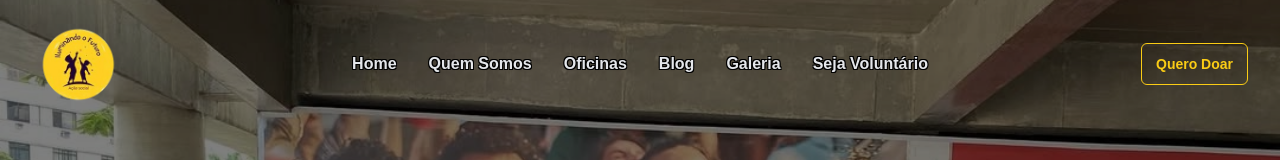
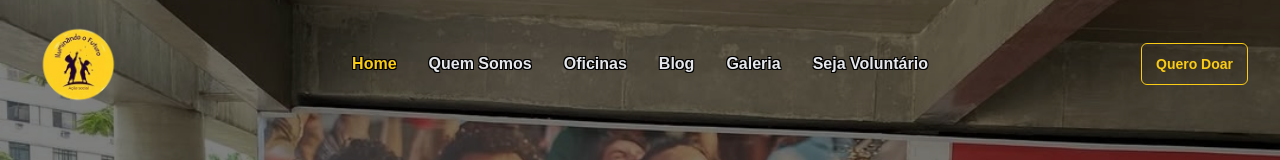
Before and after one commit to devcleber1/iluminando, a React (Vite) app: page / in a window 1280 px wide. Shown: the top 160 px of the page. Built offline with nearby package versions, Linux system fonts and the light colour scheme.

Commit message:
criação do componente loading e adicionando a ativação quando clicar nos links de nav

```diff
--- /dev/null
+++ b/src/Components/Loading.jsx
@@ -0,0 +1,14 @@
+import React from 'react';
+
+const LoadingComponent = () => {
+  return (
+    <div className="fixed inset-0 flex items-center justify-center bg-gray-800 bg-opacity-75 z-50">
+      <div className="flex flex-col items-center space-y-4">
+        <div className="w-16 h-16 border-4 border-t-4 border-white border-solid rounded-full animate-spin border-t-transparent"></div>
+        <p className="text-white text-lg font-semibold">Carregando...</p>
+      </div>
+    </div>
+  );
+};
+
+export default LoadingComponent;
--- a/src/Components/componentsHome/Header/Header.jsx
+++ b/src/Components/componentsHome/Header/Header.jsx
@@ -53,9 +53,15 @@ export default function Header() {
               to={item.href}
               style={isHome ? navLinkTextShadow : {}}
               className={`text-base font-bold transition-colors duration-200 whitespace-nowrap ${
-                isHome ? 'text-gray-200 hover:text-yellow-400' : 'text-black hover:text-yellow-400'
+                isHome
+                  ? location.pathname === item.href
+                    ? 'text-yellow-400' // Cor ativa para a homepage
+                    : 'text-gray-200 hover:text-yellow-400'
+                  : location.pathname === item.href
+                    ? 'text-yellow-400' // Cor ativa para outras páginas
+                    : 'text-black hover:text-yellow-400'
               }`}
-              aria-label={item.name} // aria-label com o mesmo nome visível
+              aria-label={item.name}
             >
               {item.name}
             </Link>
@@ -66,7 +72,11 @@ export default function Header() {
         <div className="hidden lg:flex lg:flex-1 lg:justify-end font-menu">
           <Link
             to="/doacoes"
-            className="rounded-md bg-transparent border border-yellow-400 px-3.5 py-2.5 text-sm font-semibold text-yellow-400 hover:bg-yellow-400 hover:text-white transition-colors duration-200"
+            className={`rounded-md bg-transparent border border-yellow-400 px-3.5 py-2.5 text-sm font-semibold transition-colors duration-200 ${
+              location.pathname === '/doacoes'
+                ? 'text-white bg-yellow-400' // Cor ativa para o botão "Quero Doar"
+                : 'text-yellow-400 hover:bg-yellow-400 hover:text-white'
+            }`}
             aria-label="Quero Doar"
           >
             Quero Doar
@@ -112,7 +122,11 @@ export default function Header() {
                     key={item.name}
                     to={item.href}
                     onClick={() => setMobileMenuOpen(false)}
-                    className=" -mx-3 block rounded-lg px-3 py-2 text-lg font-bold text-black hover:text-yellow-400 transition-colors duration-200 focus:outline-none"
+                    className={`-mx-3 block rounded-lg px-3 py-2 text-lg font-bold transition-colors duration-200 focus:outline-none ${
+                      location.pathname === item.href
+                        ? 'text-yellow-400' // Cor ativa no menu mobile
+                        : 'text-black hover:text-yellow-400'
+                    }`}
                     aria-label={item.name}
                   >
                     {item.name}
@@ -121,7 +135,11 @@ export default function Header() {
                 <Link
                   to="/doacoes"
                   onClick={() => setMobileMenuOpen(false)}
-                  className=" -mx-3 block rounded-md bg-yellow-400 px-3.5 py-2 text-lg font-semibold text-white hover:bg-yellow-500 transition-colors duration-200 focus:outline-none mt-4 text-center"
+                  className={`-mx-3 block rounded-md px-3.5 py-2 text-lg font-semibold transition-colors duration-200 focus:outline-none mt-4 text-center ${
+                    location.pathname === '/doacoes'
+                      ? 'bg-yellow-500 text-white' // Cor ativa para o botão "Quero Doar" no mobile
+                      : 'bg-yellow-400 text-white hover:bg-yellow-500'
+                  }`}
                   aria-label="Quero Doar"
                 >
                   Quero Doar
```
